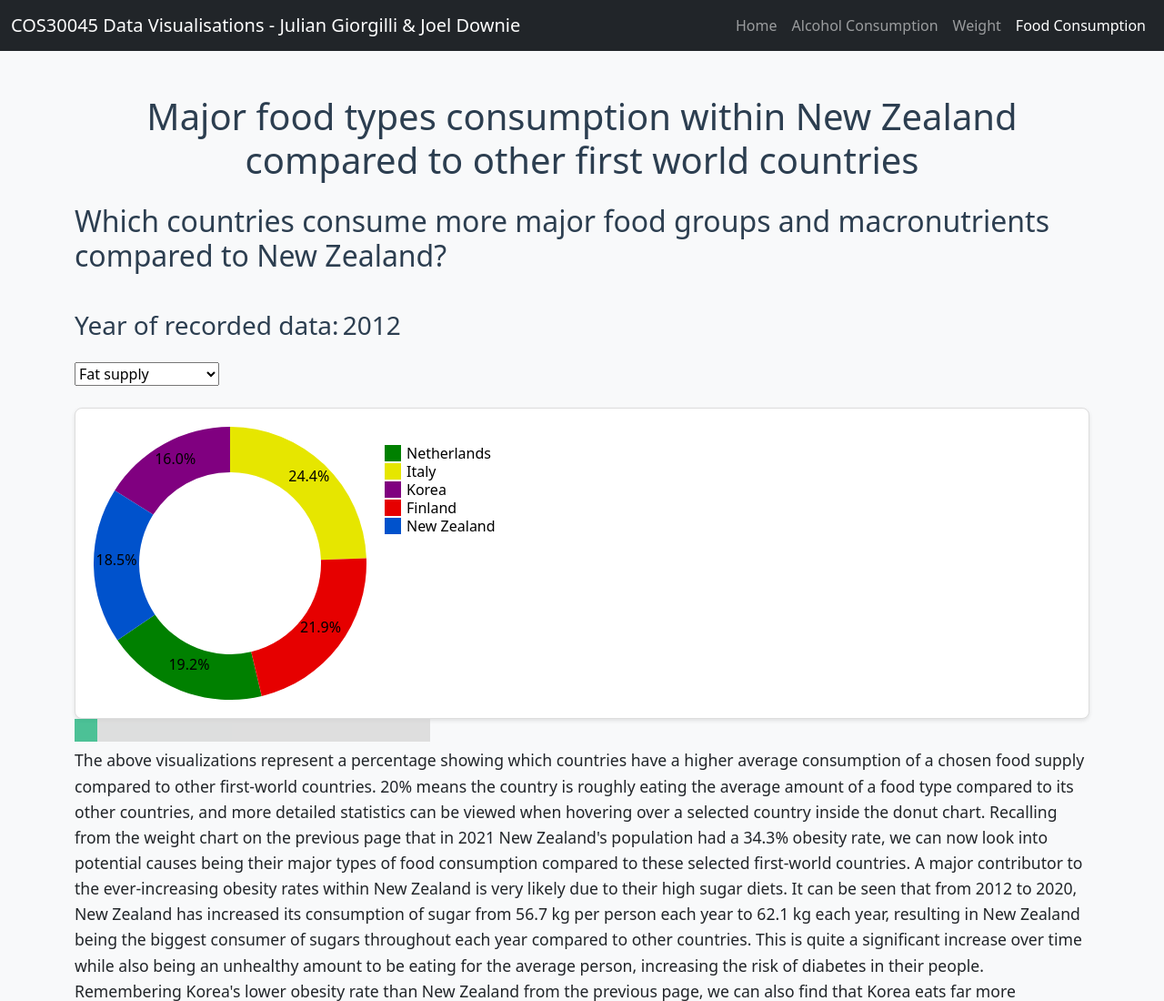
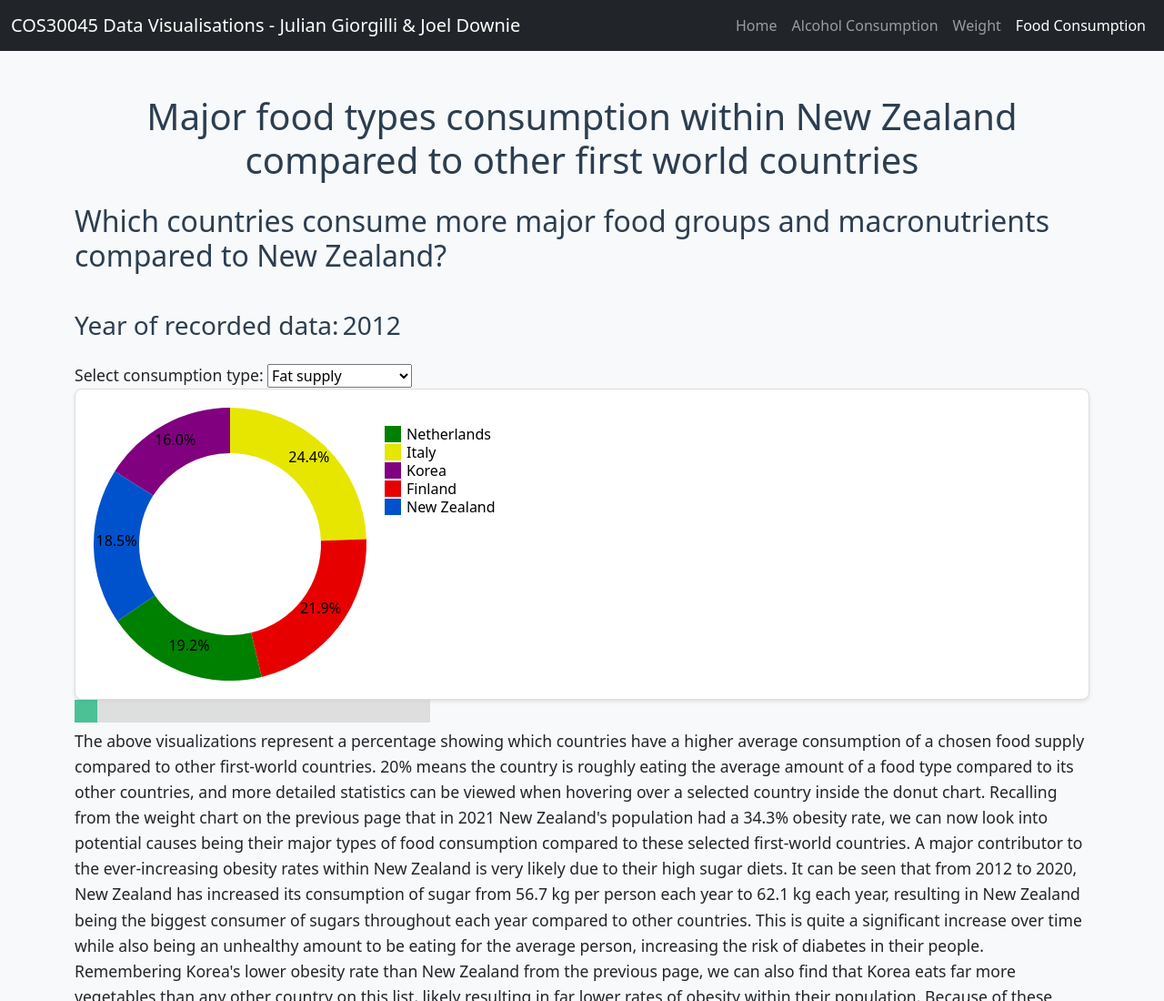
Before and after one commit to KINGBARBOZA/DataVisualisations, a plain HTML site: page Website/Pie.html in a window 1280 px wide. Shown: the top 1100 px of the page at 91% size. Drawn offline with nearby package versions, Linux system fonts and the light colour scheme.

Commit message:
Update Pie.html

```diff
--- a/Website/Pie.html
+++ b/Website/Pie.html
@@ -122,6 +122,7 @@
             <h3 class="mb-3" style="display: inline;">Year of recorded data:</h3> <h3 id="year" style="display: inline;">2012</h3>
             <br/>
             <br/>
+            <p class="mb-3" style="display: inline;">Select consumption type:</p>
             <select name="options" id="options">
                 <option value="Fat supply">Fat supply</option>
                 <option value="Fruits supply">Fruits supply</option>
@@ -130,7 +131,6 @@
                 <option value="Calories supply">Calories supply</option>
                 <option value="Protein supply">Protein supply</option>
             </select>
-            <br/>
             <br/>
             <div id="Pie_chart_location"></div>
             <div class="slidecontainer">
```
